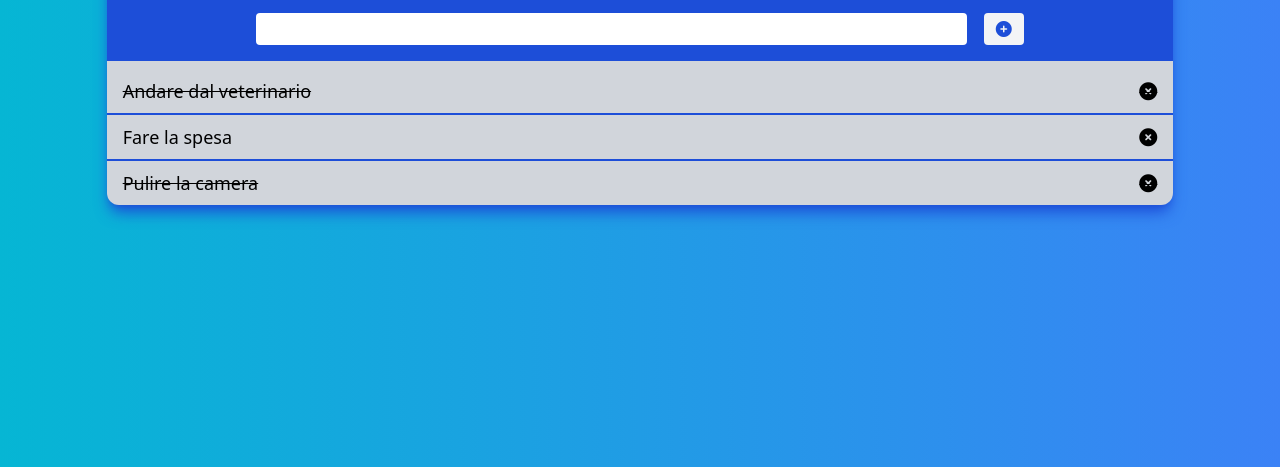
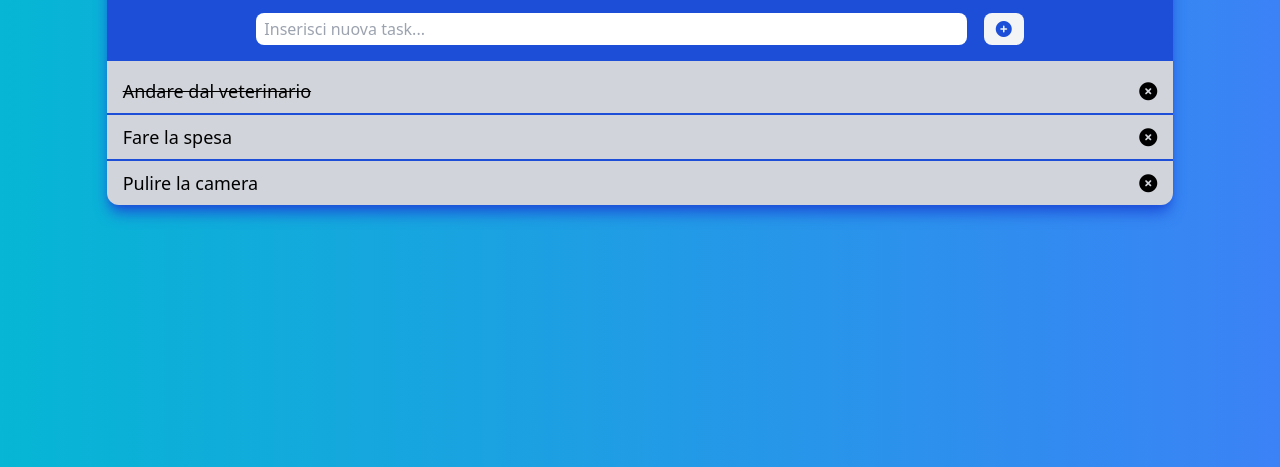
Before and after one commit to RubaCodes/vue-todolist, a plain HTML site: page index.html in a window 1280 px wide. Shown: the part 333-800 px from the top of the page. Drawn offline with nearby package versions, Linux system fonts and the light colour scheme.

Commit message:
refactoring

```diff
--- a/index.html
+++ b/index.html
@@ -30,13 +30,14 @@
         <form class="text-center py-4 bg-blue-700">
           <input
             required
-            class="py-1 rounded px-2 w-2/3"
+            placeholder="Inserisci nuova task..."
+            class="py-1 rounded-lg px-2 w-2/3"
             type="text"
             name="Inserisci nuovo todo"
             v-model="userInput"
           />
           <button
-            class="ml-3 px-3 py-1 bg-gray-100 rounded"
+            class="ml-3 px-3 py-1 bg-gray-100 rounded-lg hover:scale-125 ease-in-out duration-100"
             @click.prevent="pushTodo()"
           >
             <i class="fa-solid fa-circle-plus text-blue-700"></i>
@@ -49,12 +50,13 @@
         >
           <li
             class="px-4 py-2 flex justify-between items-center text-lg"
-            :class="[todo.completed ? 'line-through' : '']"
             @click="todo.completed = !todo.completed"
             v-for="(todo,index) in todos"
           >
-            {{todo.text}}<i
-              class="fa-solid fa-circle-xmark hover:text-red-700"
+            <span :class="{'line-through' : todo.completed}">
+              {{todo.text}}</span
+            ><i
+              class="fa-solid fa-circle-xmark hover:text-red-600 hover:scale-125 ease-in-out duration-200"
               @click="removeTodo(index)"
             ></i>
           </li>
--- a/js/main.js
+++ b/js/main.js
@@ -13,7 +13,7 @@ const app = new Vue({
       },
       {
         text: 'Pulire la camera',
-        completed: true,
+        completed: false,
       },
     ],
   },
@@ -29,7 +29,6 @@ const app = new Vue({
     },
     removeTodo(index) {
       this.todos.splice(index, 1);
-      console.log(this.todos.length);
     },
   },
 });
```
